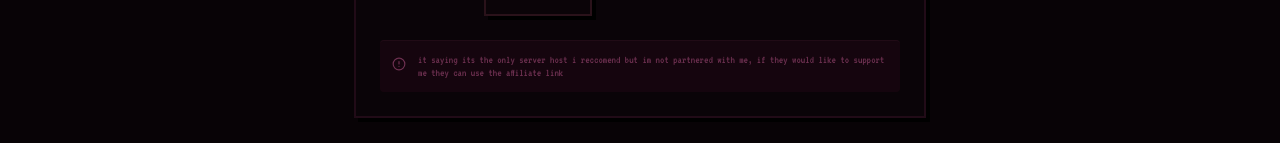
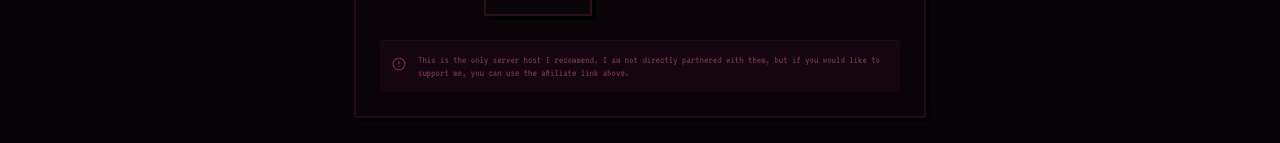
Before and after one commit to KitsuyaDev/kitsuya.space, a React (Vite) app: page / in a window 1280 px wide. Shown: the part 936-1079 px from the top of the page. Built offline with nearby package versions, Linux system fonts and the light colour scheme; no server answers.

Commit message:
feat: Clarify server host recommendation disclaimer
Reword the disclaimer text to more clearly state the recommendation is genuine and explain how affiliate links provide support, without direct partnership.

```diff
--- a/App.tsx
+++ b/App.tsx
@@ -384,7 +384,7 @@ const App: React.FC = () => {
               <div className="bg-pink-900/10 border-t border-pink-400/5 p-3 flex items-start gap-3 rounded">
                  <AlertCircle size={14} className="text-pink-400/40 mt-1 shrink-0" />
                  <p className="terminal-font text-pink-400/40 text-[11px] leading-tight">
-                  it saying its the only server host i reccomend but im not partnered with me, if they would like to support me they can use the affiliate link
+                  This is the only server host I recommend. I am not directly partnered with them, but if you would like to support me, you can use the affiliate link above.
                  </p>
               </div>
             </div>
```
